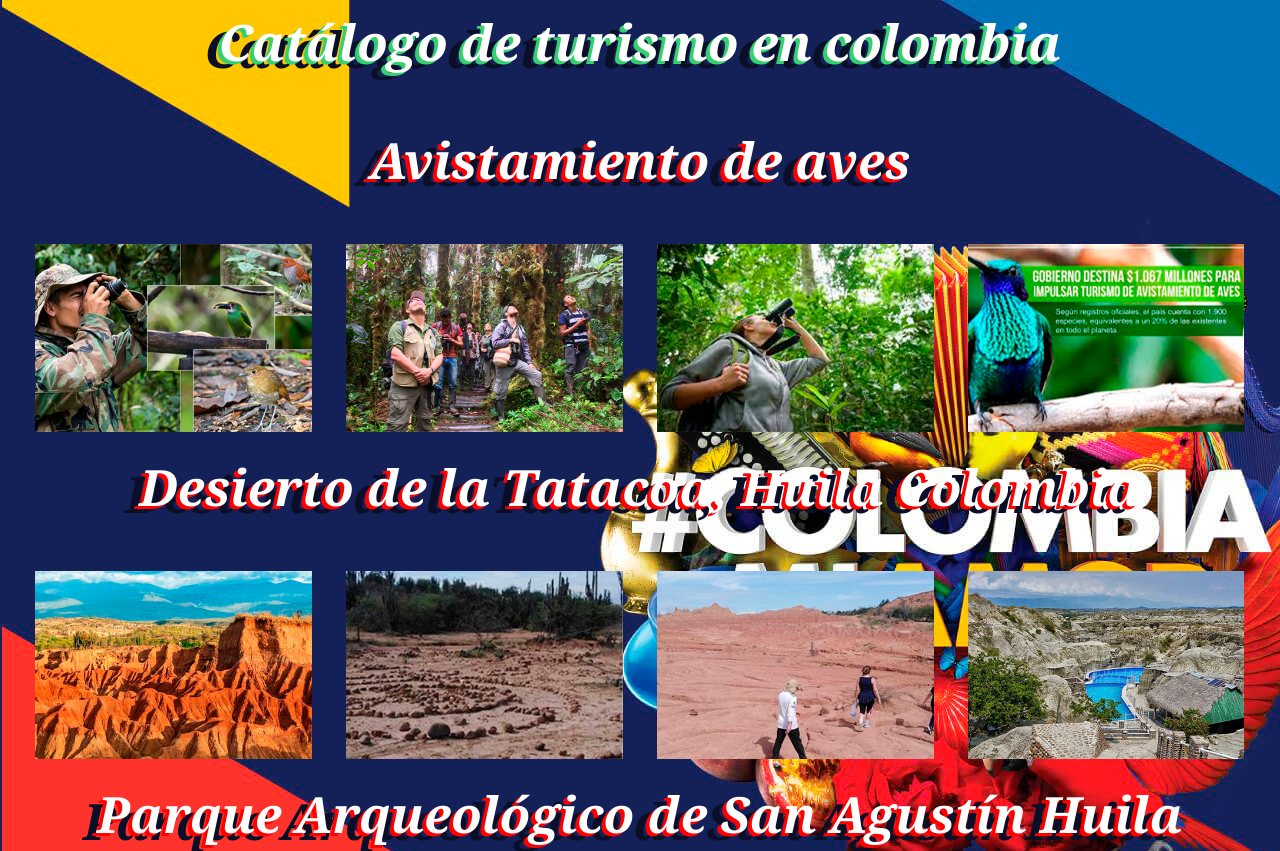
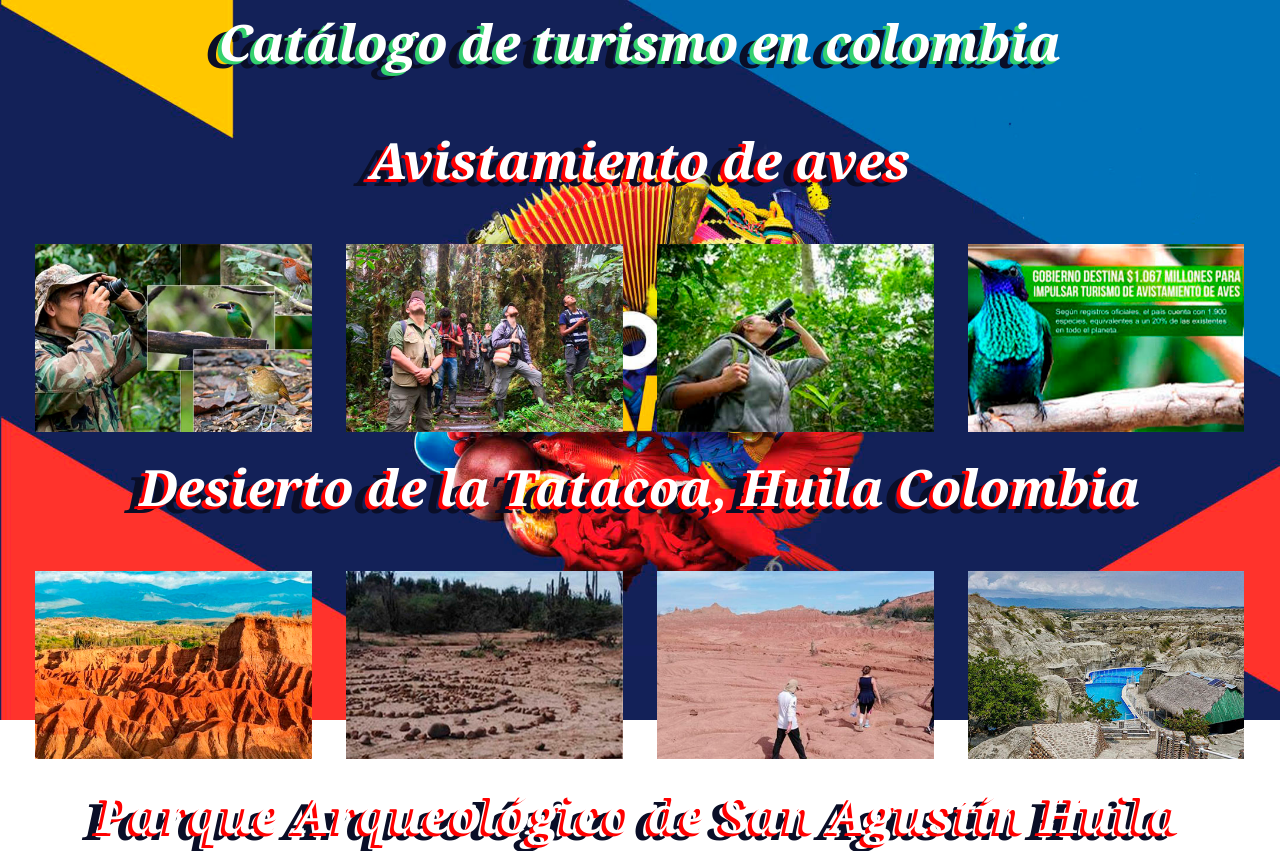
Before and after one commit to batero826/portafolio, a plain HTML site: page index.html in a window 1280 px wide. Shown: the top 851 px of the page. Drawn offline with Linux system fonts and the light colour scheme.

Commit message:
modificacion de css y index

```diff
--- a/css/style.css
+++ b/css/style.css
@@ -22,6 +22,7 @@ h2{
     text-shadow: -4px 3px 0 red, -14px 7px 0 #0a0e27;
 
 }
+
 div.ancho-img{
     width: 100%;
     position: fixed;
@@ -69,6 +70,7 @@ img.catalogo{
     display: block;
     margin: 0 auto 0 auto;
 }
+
  }
  /* pc-portatil */
 @media only screen and (min-width: 1024px){
@@ -88,3 +90,12 @@ img.catalogo{
    margin: 0 auto 0 auto;
 }
 }
+
+img.turismo{
+    width: 100%;
+    display: block;
+    margin: auto;
+    top: 0;
+    text-align: center;
+    left: 0;
+}
--- a/index.html
+++ b/index.html
@@ -8,7 +8,7 @@
 </head>
 <body>
     <div class="ancho-img">
-        <img class="playa"  src="img/logo de turismos.jpg" alt="logo de  colombia">
+        <img class="turismo"  src="img/logo de turismos.jpg" alt="logo de  colombia">
     </div>
     <div id="titulo">
       <h1>Catálogo de turismo en colombia</h1>
```
